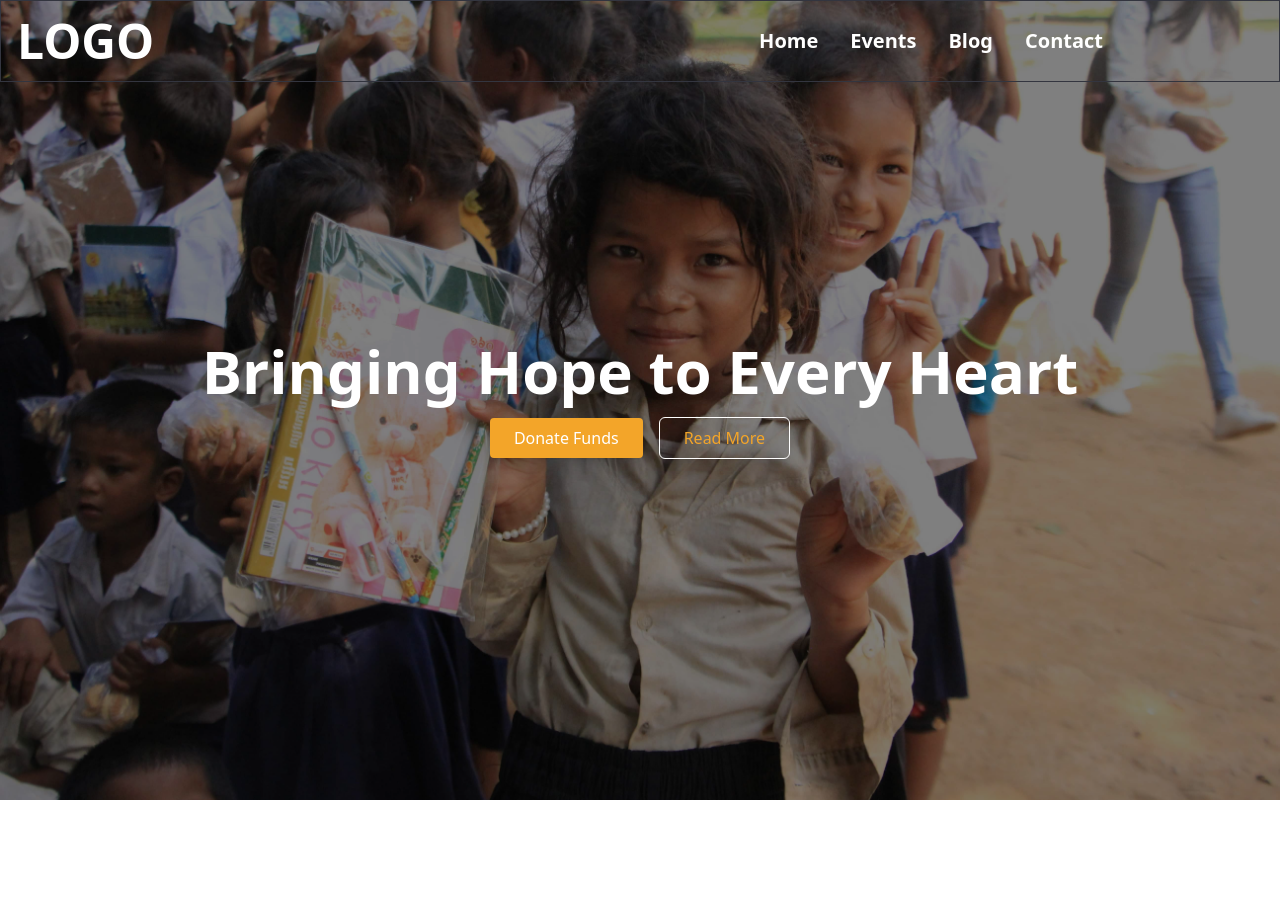
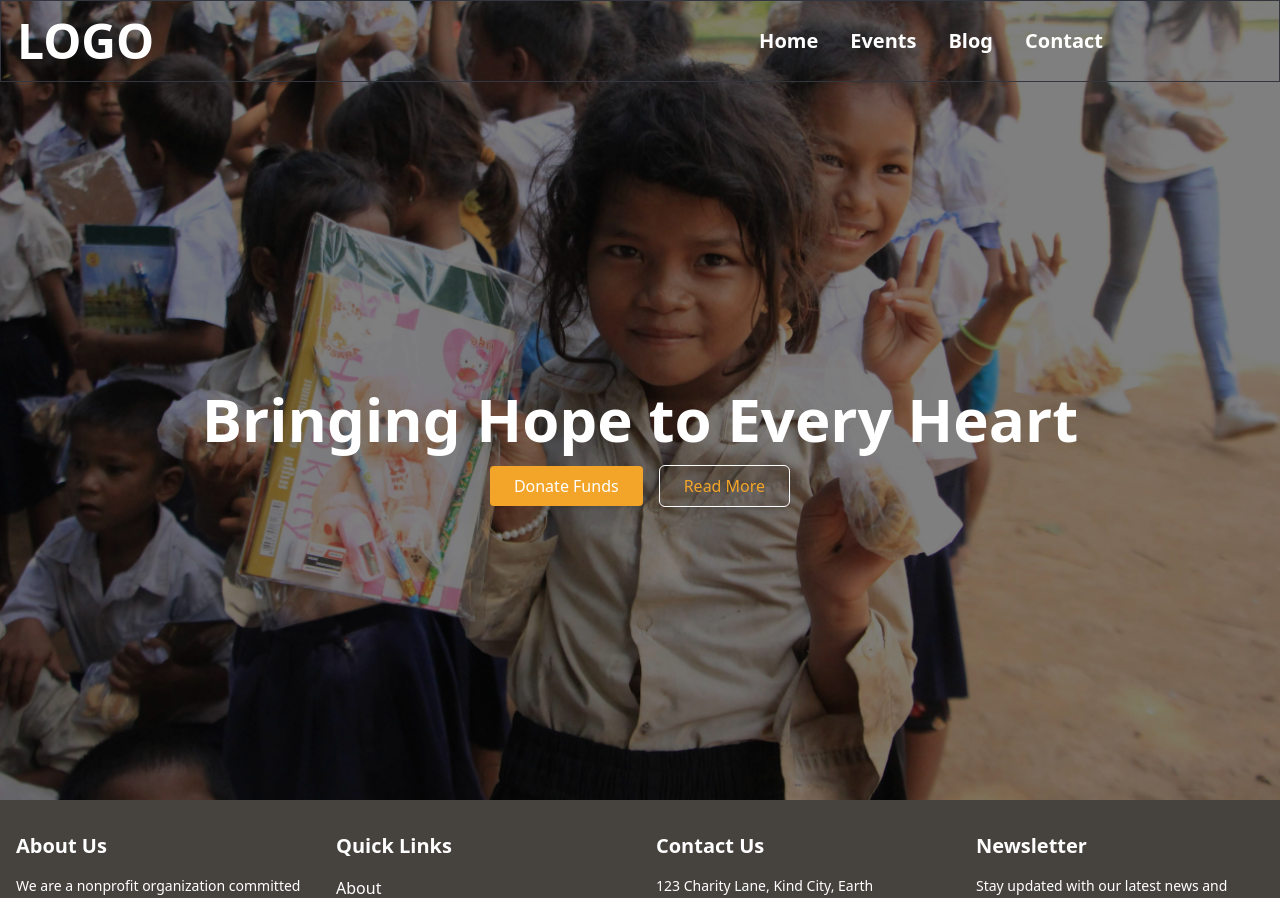
Before and after one commit to Richson-Tech/hope-bridge, a Next.js app: page / in a window 1280 px wide. Shown: the top 898 px of the page. Before the commit the page ends 800 px from the top, so only its background shows below. Built offline with nearby package versions, Linux system fonts and the light colour scheme.

Commit message:
Add Footer component and update Slide component styles

```diff
--- a/src/app/layout.js
+++ b/src/app/layout.js
@@ -1,6 +1,7 @@
 import { Geist, Geist_Mono } from "next/font/google";
 import "./globals.css";
 import Navbar from "@/components/layouts/Navbar";
+import Footer from "@/components/layouts/Footer";
 
 const geistSans = Geist({
   variable: "--font-geist-sans",
@@ -23,8 +24,9 @@ export default function RootLayout({ children }) {
       <body
         className={`${geistSans.variable} ${geistMono.variable} antialiased`}
       >
-        <Navbar/>
+        <Navbar />
         {children}
+        <Footer />
       </body>
     </html>
   );
--- a/src/components/Slide.jsx
+++ b/src/components/Slide.jsx
@@ -1,4 +1,4 @@
-import Image from 'next/image';
+import Image from "next/image";
 
 const Slide = ({ image, caption }) => {
   return (
@@ -12,7 +12,7 @@ const Slide = ({ image, caption }) => {
         priority
       />
       <div className="absolute inset-0 bg-black bg-opacity-50 flex flex-col justify-center items-center text-center">
-        <h1 className="text-4xl md:text-6xl text-white font-bold mb-4">
+        <h1 className="text-4xl md:text-6xl text-white font-bold mb-4 mt-24">
           {caption}
         </h1>
         <div className="space-x-4">
```
